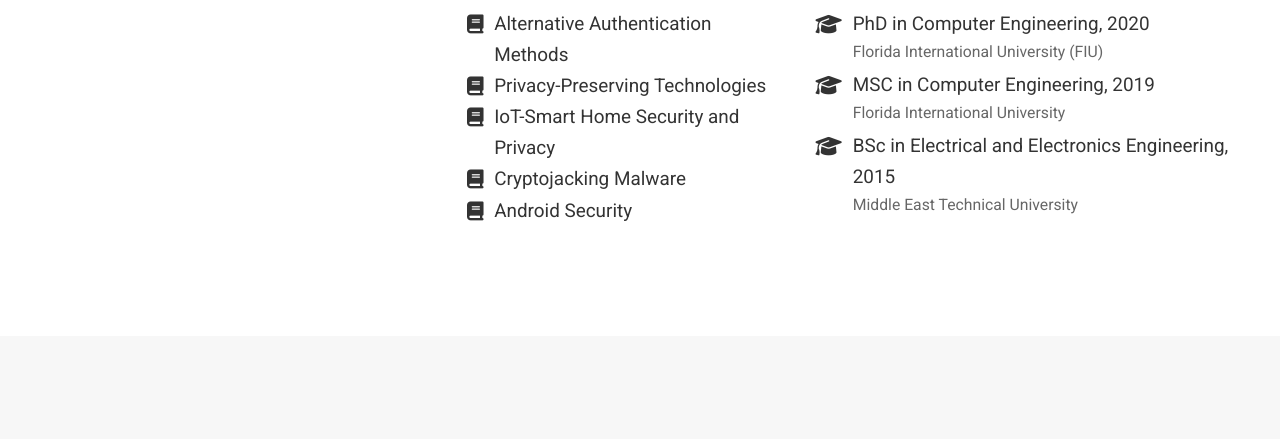
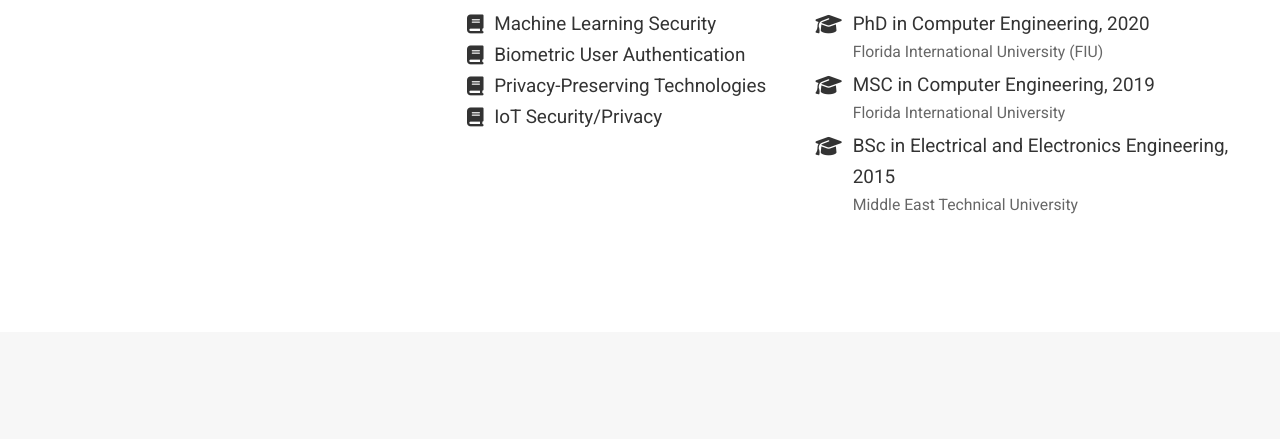
Before and after one commit to abbasacar/abbasacar.github.io, a plain HTML site: page index.html in a window 1280 px wide. Shown: the part 624-1063 px from the top of the page. Drawn offline with Linux system fonts and the light colour scheme; some icons are missing.

Commit message:
Update website

```diff
--- a/index.html
+++ b/index.html
@@ -978,7 +978,12 @@
 
           <li>
             <i class="fa-li fa-solid fa-book"></i>
-            Alternative Authentication Methods
+            Machine Learning Security
+          </li>
+
+          <li>
+            <i class="fa-li fa-solid fa-book"></i>
+            Biometric User Authentication
           </li>
 
           <li>
@@ -988,17 +993,7 @@
 
           <li>
             <i class="fa-li fa-solid fa-book"></i>
-            IoT-Smart Home Security and Privacy
-          </li>
-
-          <li>
-            <i class="fa-li fa-solid fa-book"></i>
-            Cryptojacking Malware
-          </li>
-
-          <li>
-            <i class="fa-li fa-solid fa-book"></i>
-            Android Security
+            IoT Security/Privacy
           </li>
 
         </ul>
```
